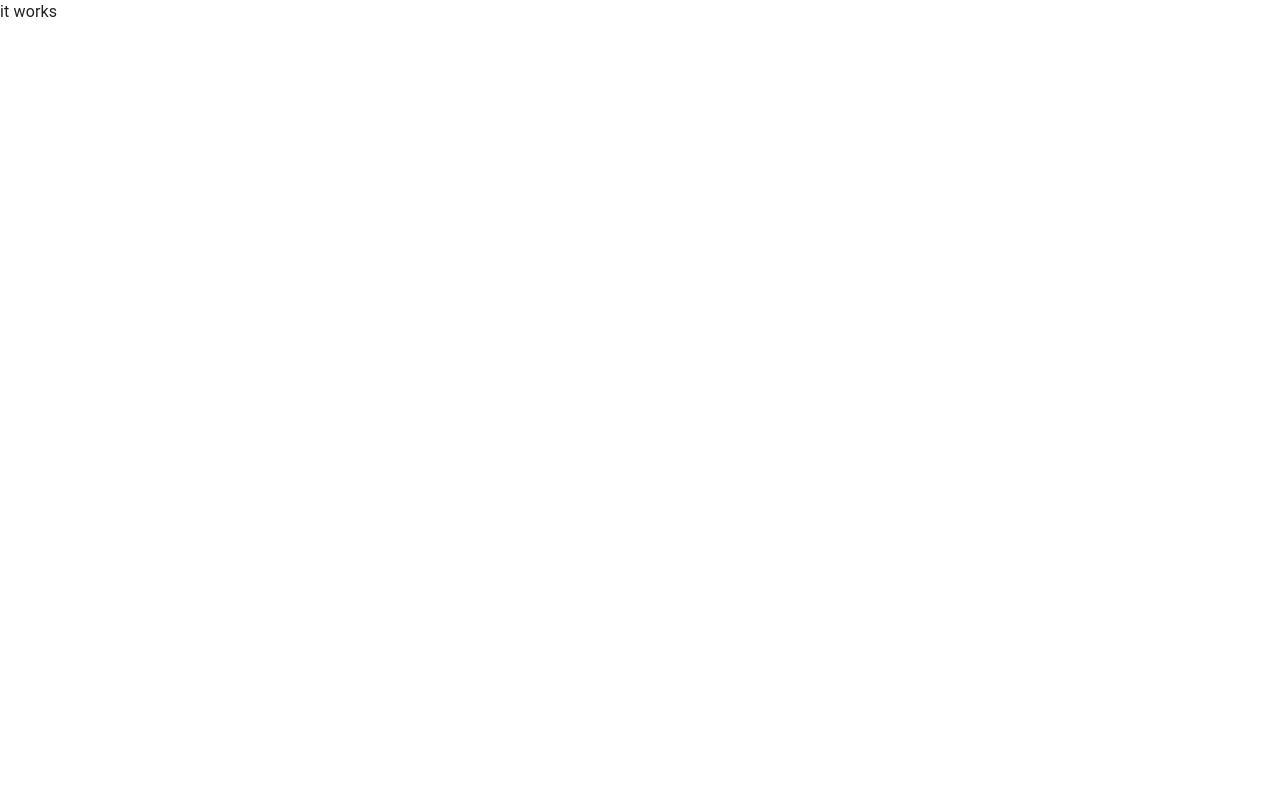
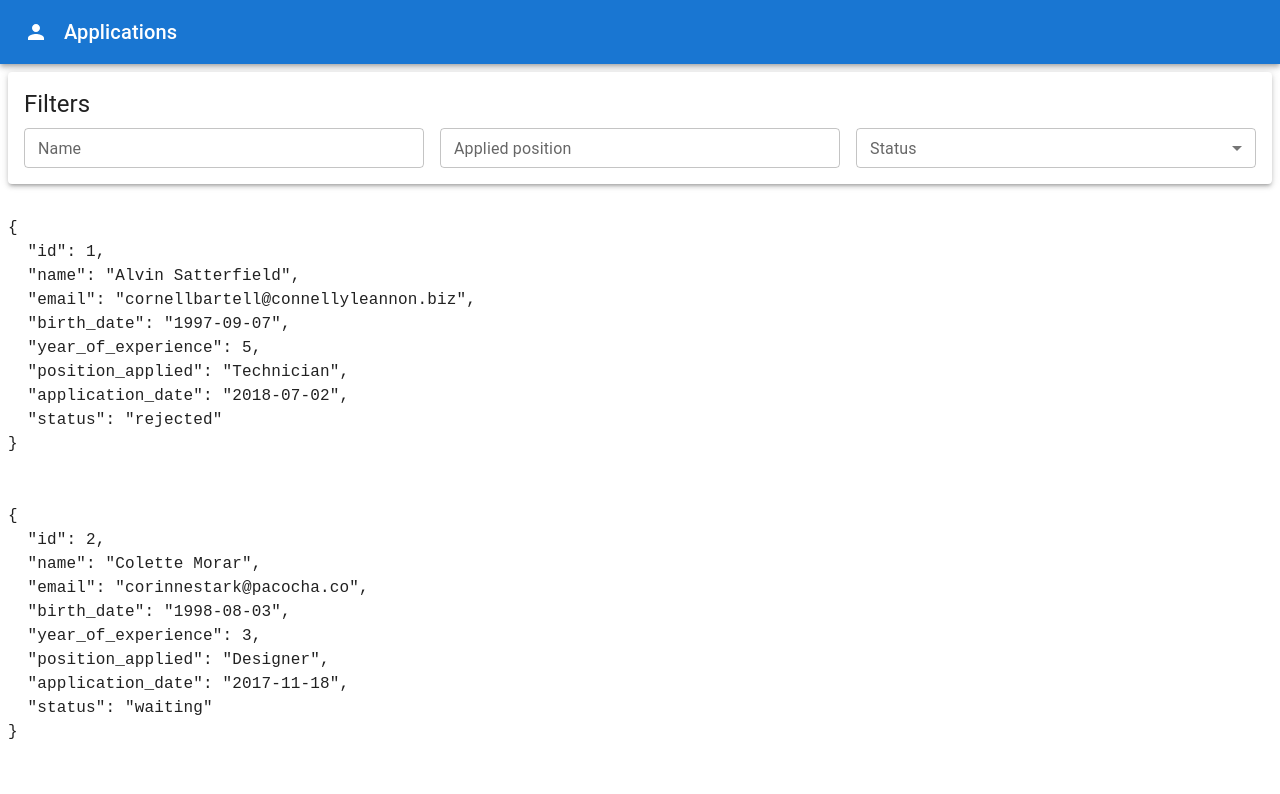
Before and after one commit to kombuchamp/personio_test_assignment, a React (Create React App) app: page / in a window 1280 px wide. Shown: the top 794 px of the page. Built offline with nearby package versions, Linux system fonts and the light colour scheme.

Commit message:
bootstrap App component

```diff
--- a/src/App.tsx
+++ b/src/App.tsx
@@ -1,16 +1,35 @@
-import React from 'react';
-import { ThemeProvider } from '@mui/material';
+import React, { FC } from 'react';
+import { Grid, ThemeProvider } from '@mui/material';
 import { DARK_THEME, LIGHT_THEME } from './const/themes';
 import { useTypedSelector } from './hooks/redux-helpers';
+import { Header } from './components/Header';
+import { TableFilters } from './components/TableFilters';
+import { Content } from './components/Content';
 
-function App() {
+export const App: FC = () => {
     const { theme } = useTypedSelector((state) => state.themeReducer);
 
     return (
         <ThemeProvider theme={theme === 'light' ? LIGHT_THEME : DARK_THEME}>
-            <div>it works</div>
+            <Grid
+                container
+                flexDirection={'column'}
+                rowGap={1}
+                sx={{
+                    minHeight: '100vh',
+                    bgcolor: 'background.default',
+                }}
+            >
+                <Grid item xs={12}>
+                    <Header />
+                </Grid>
+                <Grid item container xs={12} justifyContent={'center'}>
+                    <TableFilters />
+                </Grid>
+                <Grid item container xs={12} justifyContent={'center'}>
+                    <Content />
+                </Grid>
+            </Grid>
         </ThemeProvider>
     );
-}
-
-export default App;
+};
--- a/src/index.tsx
+++ b/src/index.tsx
@@ -1,9 +1,9 @@
 import React from 'react';
 import ReactDOM from 'react-dom/client';
-import App from './App';
 import { setupStore } from './store/store';
 import { Provider } from 'react-redux';
 import { CssBaseline } from '@mui/material';
+import { App } from './App';
 
 const root = ReactDOM.createRoot(
     document.getElementById('root') as HTMLElement
```
